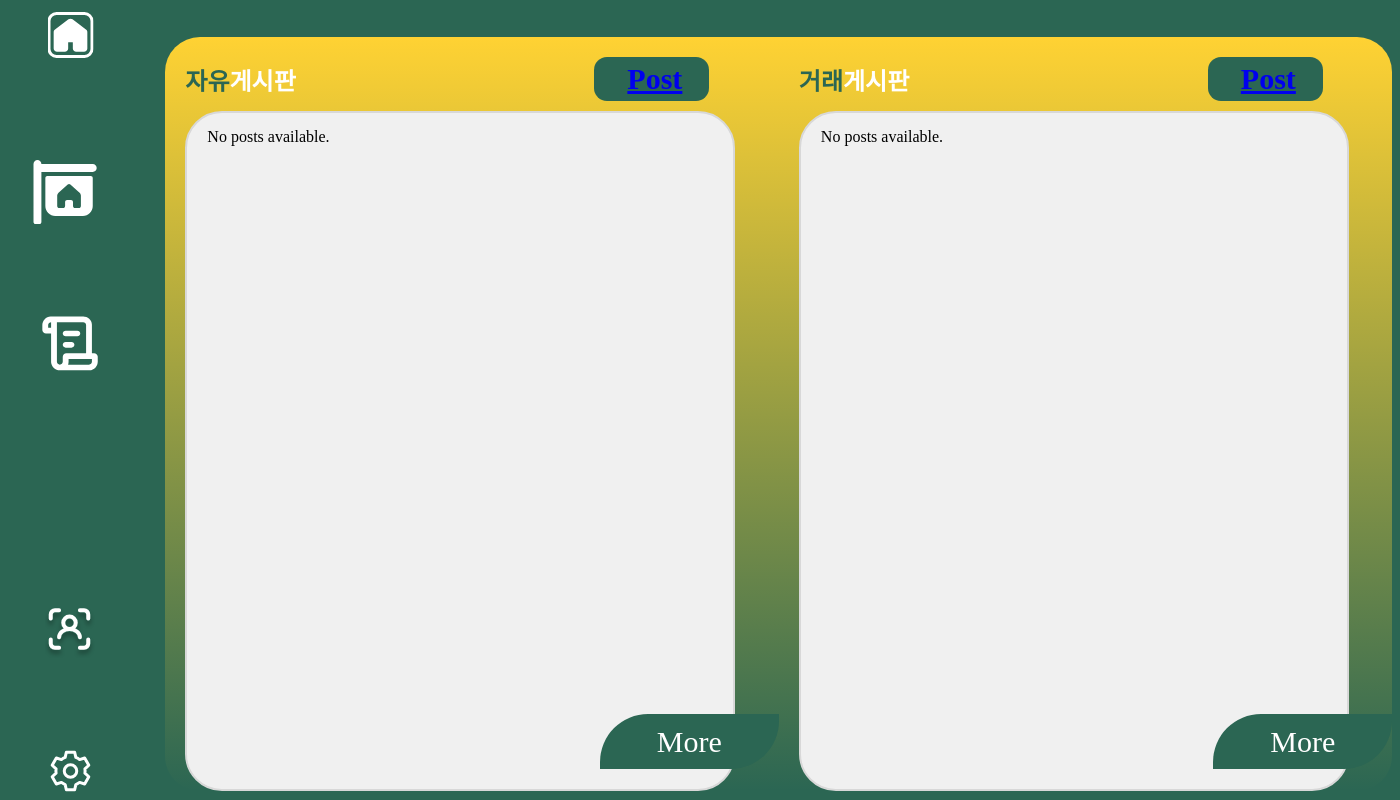
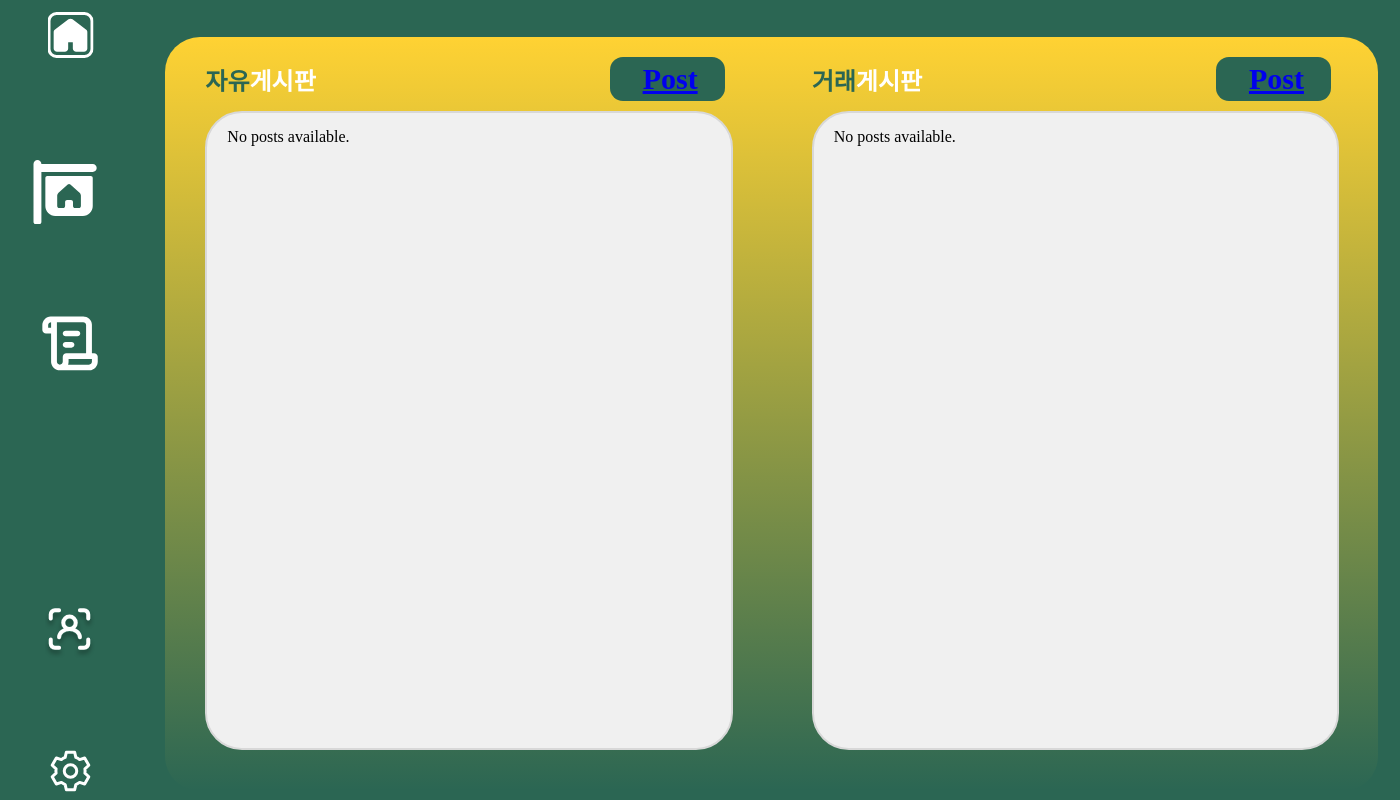
Before and after one commit to cye2020/SWE_Team2, a Flask app: page /board in a window 1400 px wide. Run offline with Flask 3, Linux system fonts and the light colour scheme.

Commit message:
게시판 디자인 수정

```diff
--- a/backend/static/css/bulletin.css
+++ b/backend/static/css/bulletin.css
@@ -5,7 +5,7 @@
 }
 /* Main content styles */
 .Menuframe {
-    width: 1227px;
+    width: 88%;
     height: 100%;
     position: relative;
     background: linear-gradient(180deg, #FFD233 0%, rgba(255, 210.12, 51, 0) 100%);
@@ -13,7 +13,7 @@
     overflow: hidden;
     display: flex;
     flex-direction: row; /* 가로로 배치 */
-    margin-bottom: auto;
+    padding-bottom: 3%;
     justify-content: space-between; /* 양 끝으로 정렬 */
 }
 
@@ -35,7 +35,8 @@
 
 /* top 부분 */
 .wrap {
-    width: 530px; /* bulletainhalf의 width에 맞춤 */
+    width: 93%; /* bulletainhalf의 width에 맞춤 */
+    padding-left: 20px;
     display: flex;
     align-items: center; /* 세로 중앙 정렬 */
     justify-content: space-between; /* 왼쪽과 오른쪽 끝으로 정렬 */
@@ -177,13 +178,7 @@
 }
 
 
-/* top 부분 */
-.wrap {
-    width: 530px; /* bulletainhalf의 width에 맞춤 */
-    display: flex;
-    align-items: center; /* 세로 중앙 정렬 */
-    justify-content: space-between; /* 왼쪽과 오른쪽 끝으로 정렬 */
-}
+
 
 
 .Rectangle1 {
@@ -225,15 +220,18 @@
 
 
 .Bulletainlistview {
-    width: 550px;
+    width: 90%;
     height: 850px;
     margin-top: 10px;
+    margin-left: 20px;
     position: relative;
     background: #F0F0F0;
     border-radius: 37px;
-    overflow: hidden;
     border: 2px solid #D8D8D8;
     padding: 15px 20px;
+    padding-bottom: 20px;
+    overflow: scroll;
+    overflow-x: hidden;
 }
 
 
--- a/backend/templates/bulletin.html
+++ b/backend/templates/bulletin.html
@@ -76,12 +76,12 @@
                     {% endif %}
 
                 </div>
-
+                <!--
                 <div class="Morebutton">
                     <div class="Rectangle2"></div>
                     <div class="MoreButtonText">More</div>
                     <div class="Polygon2"></div>
-                </div>
+                </div>-->
             </div>
 
             <!-- 거래게시판 -->
@@ -122,9 +122,9 @@
 
                 </div>
 
-                <div class="Morebutton">
+                <!--<div class="Morebutton">
                     More
-                </div>
+                </div>-->
             </div>
             <script src="{{ url_for('static', filename='js/menu.js') }}"></script>
 </body>
```
Also changed, not shown: backend/routes.py (+82 -90 lines).
